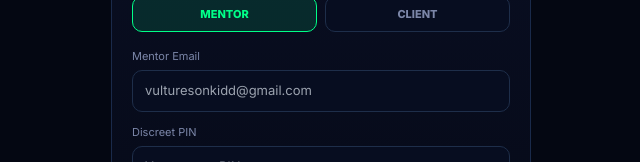
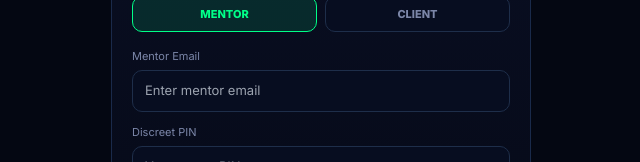
Before and after one commit to vulturesonkid/FUNDAMENTAL-SCANNER, a React (Vite) app: page / in a window 1280 px wide. Both pictures are taken after a click on the button "MENTOR". Shown: the part 353-515 px from the top of the page, without its empty margins (319-959 px from the left). Built offline with nearby package versions, Linux system fonts and the light colour scheme.

Commit message:
Update mentor login to use hidden PIN

```diff
--- a/src/App.jsx
+++ b/src/App.jsx
@@ -15,7 +15,7 @@ const MENTOR_EMAIL="vulturesonkidd@gmail.com"
 const MENTOR_PIN="6084549888"
 
 const FIXES = [
-  { v:"v8.0 - 2026-09-27", date:"2026-09-27", title:"Mentor PIN + Licence System", desc:"Added mentor login with discreet PIN (6084549888). Clients login with Email + Licence Key. No free access. Admin can generate keys." },
+  { v:"v8.0 - 2026-09-27", date:"2026-09-27", title:"Mentor PIN + Licence System", desc:"Added mentor login with discreet PIN (hidden). Clients login with Email + Licence Key. No free access. Admin can generate keys." },
   { v:"v7.5 - 2026-09-27", date:"2026-09-27", title:"Open Positions Only After Scan", desc:"Fixed fake positions. OPEN POSITIONS now shows (0) until you scan a chart. Positions created ONLY from scan result (Entry, SL, TP based on Fib 38.2-61.8 + pattern). No made-up P&L." },
   { v:"v7.0 - 2026-09-27", date:"2026-09-27", title:"Removed Fake Stats", desc:"Removed fake time (9:11), battery %, IMP 7/15, fake RSI/MACD from header. Clean professional header now." },
   { v:"v6.0 - 2026-09-27", date:"2026-09-27", title:"AI Scalper UI", desc:"Upgraded from simple drag-drop box to AI Scalper live interface with SCAN SUMMARY, OPEN POSITIONS, WATCHLIST SCAN, bottom nav SCANNER/POSITIONS/RISK/SETTINGS." },
@@ -64,7 +64,7 @@ export default function App(){
   }
 
   const loginMentor=()=>{
-    if(emailInput.toLowerCase().trim()!==MENTOR_EMAIL.toLowerCase()){ setLoginError("Mentor email must be "+MENTOR_EMAIL); return }
+    if(emailInput.toLowerCase().trim()!==MENTOR_EMAIL.toLowerCase()){ setLoginError("Invalid mentor credentials"); return }
     if(pinInput!==MENTOR_PIN){ setLoginError("Wrong discreet PIN"); return }
     setAuth({email:MENTOR_EMAIL,licence:"OWNER-MASTER-KEY",plan:"OWNER - Lifetime",expiry:"Lifetime",isOwner:true, isMentor:true})
     setLoginError(""); setTab("scanner")
@@ -110,7 +110,7 @@ export default function App(){
           <div style={{padding:'0 20px',display:'flex',flexDirection:'column',gap:12}}>
             {loginMode==="mentor" ? (
               <>
-                <div><div style={{fontSize:11,color:'#7B86A8',marginBottom:6}}>Mentor Email</div><input style={S.input} value={emailInput} onChange={e=>setEmailInput(e.target.value)} placeholder={MENTOR_EMAIL} /></div>
+                <div><div style={{fontSize:11,color:'#7B86A8',marginBottom:6}}>Mentor Email</div><input style={S.input} value={emailInput} onChange={e=>setEmailInput(e.target.value)} placeholder="Enter mentor email" /></div>
                 <div><div style={{fontSize:11,color:'#7B86A8',marginBottom:6}}>Discreet PIN</div><input type="password" style={S.input} value={pinInput} onChange={e=>setPinInput(e.target.value)} placeholder="Your secret PIN" /></div>
                 {loginError && <div style={{fontSize:11,color:'#FF9AA2',background:'rgba(255,77,109,0.12)',border:'1px solid rgba(255,77,109,0.3)',borderRadius:8,padding:'8px'}}>{loginError}</div>}
                 <button onClick={loginMentor} style={{height:42,borderRadius:10,background:'linear-gradient(90deg,#00FF88,#D4AF37)',color:'#000',fontWeight:900,border:'none',cursor:'pointer'}}>LOGIN AS MENTOR</button>
```
